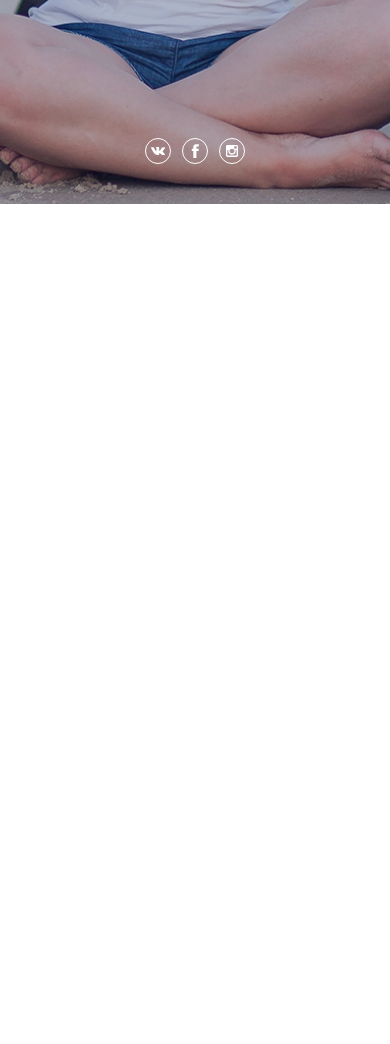
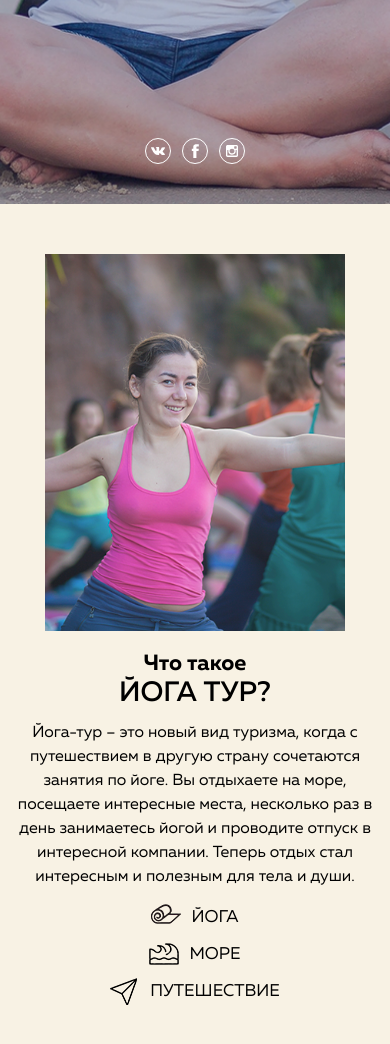
Before and after one commit to dmitriywolf/yoga, a website: page src/index.html in a window 390 px wide. Shown: the part 640-1684 px from the top of the page. Before the commit the page ends 844 px from the top, so only its background shows below. Drawn offline with nearby package versions, Linux system fonts and the light colour scheme; files that its build step writes are made by us from their sources.

Commit message:
preamble adaptive

```diff
--- a/src/index.html
+++ b/src/index.html
@@ -119,19 +119,19 @@
                         <svg class="social__icon" width="14" height="14">
                             <use xlink:href="#social-vk"></use>
                         </svg>
-                    </a>
+                    </a> <!--/.social__item-->
 
                     <a href="#" class="social__item d-flex justify-content-center align-items-center">
                         <svg class="social__icon" width="14" height="14">
                             <use xlink:href="#social-fb"></use>
                         </svg>
-                    </a>
+                    </a> <!--/.social__item-->
 
                     <a href="#" class="social__item d-flex justify-content-center align-items-center">
                         <svg class="social__icon" width="12" height="12">
                             <use xlink:href="#social-ins"></use>
                         </svg>
-                    </a>
+                    </a><!--/.social__item-->
                 </div> <!-- /.intro__social -->
 
             </div> <!--/.intro__inner-->
@@ -140,44 +140,41 @@
     </div> <!--/.intro-->
 
     <!--Preamble-->
-<!--    <section class="section&#45;&#45;bg preamble__wrapper">-->
-<!--        <div class="container">-->
-<!--            <div class="preamble row">-->
+    <section class="section--bg preamble__wrapper">
+        <div class="container">
+            <div class="preamble row">
 
-<!--                <div class="preamble__img-wrapper col-6">-->
-<!--                    <img src="img/preamble/item-1.png" alt="">-->
-<!--                </div>-->
+                <div class="preamble__img-wrapper col-12 col-md-6">
+                    <img src="img/preamble/item-1.png" alt="Наш интсруктор">
+                </div><!--/.preamble__img-wrapper-->
 
-<!--                <div class="preamble__content col-6">-->
-<!--                    <h2 class="preamble__title">-->
-<!--                        <span class="preamble__title&#45;&#45;small">Что такое</span><br>-->
-<!--                        <span class="preamble__title&#45;&#45;big">йога тур?</span>-->
-<!--                    </h2>-->
+                <div class="preamble__content col-12 col-md-6">
 
-<!--                    <p class="preamble__text">-->
-<!--                        Йога-тур – это новый вид туризма, когда с путешествием в-->
-<!--                        другую страну сочетаются занятия по йоге. Вы отдыхаете на море,-->
-<!--                        посещаете интересные места, несколько раз в день занимаетесь-->
-<!--                        йогой и проводите отпуск в интересной компании. Теперь отдых-->
-<!--                        стал интересным и полезным для тела и души.-->
-<!--                    </p>-->
+                    <h2 class="preamble__title">
+                        <span class="preamble__title--small">Что такое</span><br>
+                        <span class="preamble__title--big">йога тур?</span>
+                    </h2> <!--/.preamble__title-->
 
-<!--                    <ul class="preamble__list">-->
-<!--                        <li class="preamble__item preamble__item&#45;&#45;yoga">-->
-<!--                            Йога-->
-<!--                        </li>-->
-<!--                        <li class="preamble__item preamble__item&#45;&#45;sea">-->
-<!--                            Море-->
-<!--                        </li>-->
-<!--                        <li class="preamble__item preamble__item&#45;&#45;travel">-->
-<!--                            Путешествие-->
-<!--                        </li>-->
-<!--                    </ul>-->
-<!--                </div>-->
+                    <p class="preamble__text">
+                        Йога-тур – это новый вид туризма, когда с путешествием в
+                        другую страну сочетаются занятия по йоге. Вы отдыхаете на море,
+                        посещаете интересные места, несколько раз в день занимаетесь
+                        йогой и проводите отпуск в интересной компании. Теперь отдых
+                        стал интересным и полезным для тела и души.
+                    </p> <!--/.preamble__text-->
 
-<!--            </div>-->
-<!--        </div> &lt;!&ndash;/.container&ndash;&gt;-->
-<!--    </section> &lt;!&ndash;/.section .preamble__wrapper&ndash;&gt;-->
+                    <ul class="preamble__list d-flex flex-column align-items-center flex-sm-row justify-content-sm-around flex-md-column align-items-md-start">
+                        <li class="preamble__item preamble__item--yoga">Йога</li>
+                        <li class="preamble__item preamble__item--sea">Море</li>
+                        <li class="preamble__item preamble__item--travel">Путешествие</li>
+                    </ul> <!--/.preamble__list-->
+
+                </div> <!--/.preamble__content-->
+
+            </div> <!--/.preamble-->
+        </div> <!--/.container-->
+    </section> <!--/.preamble__wrapper-->
+
 
     <!--    &lt;!&ndash; Reasons &ndash;&gt;-->
     <!--    <section class="section reasons__wrapper">-->
--- a/src/scss/blocks/preamble.scss
+++ b/src/scss/blocks/preamble.scss
@@ -4,16 +4,15 @@
 
 .preamble__img-wrapper {
   text-align: right;
+
   img {
     margin-right: 45px;
   }
 }
 
-
 .preamble__title {
   max-width: 285px;
   margin: 42px auto 30px 30px;
-
   line-height: 1.2;
 
   &--small {
@@ -24,23 +23,25 @@
     font-size: 48px;
     font-weight: 500;
     text-transform: uppercase;
-
   }
 
 }
 
-.preamble__text  {
+.preamble__text {
   padding-left: 30px;
   padding-bottom: 35px;
 
   font-size: 16px;
-    font-weight: 400;
 }
 
 .preamble__list {
   padding-left: 30px;
   margin: 0;
   list-style: none;
+
+  .preamble__item:last-child {
+    margin-bottom: 0;
+  }
 }
 
 .preamble__item {
@@ -63,5 +64,100 @@
     background: url("../img/preamble/icon-3.png") no-repeat;
   }
 
+}
+
+
+@media (max-width: 999.99px) {
+  .preamble__img-wrapper {
+    img {
+      margin-right: 0;
+    }
+  }
+
+  .preamble__title {
+    max-width: 100%;
+    margin: 0 auto 15px 0;
+
+    &--small {
+      font-size: 26px;
+    }
+
+    &--big {
+      font-size: 34px;
+    }
 
   }
+
+  .preamble__text {
+    padding-left: 0;
+    padding-bottom: 15px;
+  }
+
+  .preamble__list {
+    padding-left: 0;
+  }
+
+  .preamble__item {
+    margin-bottom: 15px;
+    padding: 5px 0 5px 40px;
+    font-size: 17px;
+  }
+
+}
+
+@media (max-width: 767.99px) {
+  .preamble__img-wrapper {
+    text-align: center;
+
+    img {
+      margin-right: 0;
+      max-width: 300px;
+    }
+  }
+
+  .preamble__title {
+    max-width: 100%;
+    margin: 20px 0 10px;
+    text-align: center;
+
+    &--small {
+      font-size: 24px;
+    }
+
+    &--big {
+      font-size: 30px;
+    }
+
+  }
+
+  .preamble__text {
+    padding: 0 0 15px;
+    text-align: center;
+  }
+
+  .preamble__list {
+    padding-left: 0;
+  }
+
+  .preamble__item {
+    margin-bottom: 0;
+  }
+
+}
+
+@media (max-width: 575.99px) {
+  .preamble__title {
+    &--small {
+      font-size: 22px;
+    }
+
+    &--big {
+      font-size: 28px;
+    }
+  }
+
+  .preamble__item {
+    margin-bottom: 10px;
+  }
+
+}
```
Lines whose indentation alone changed are shown as unchanged.
